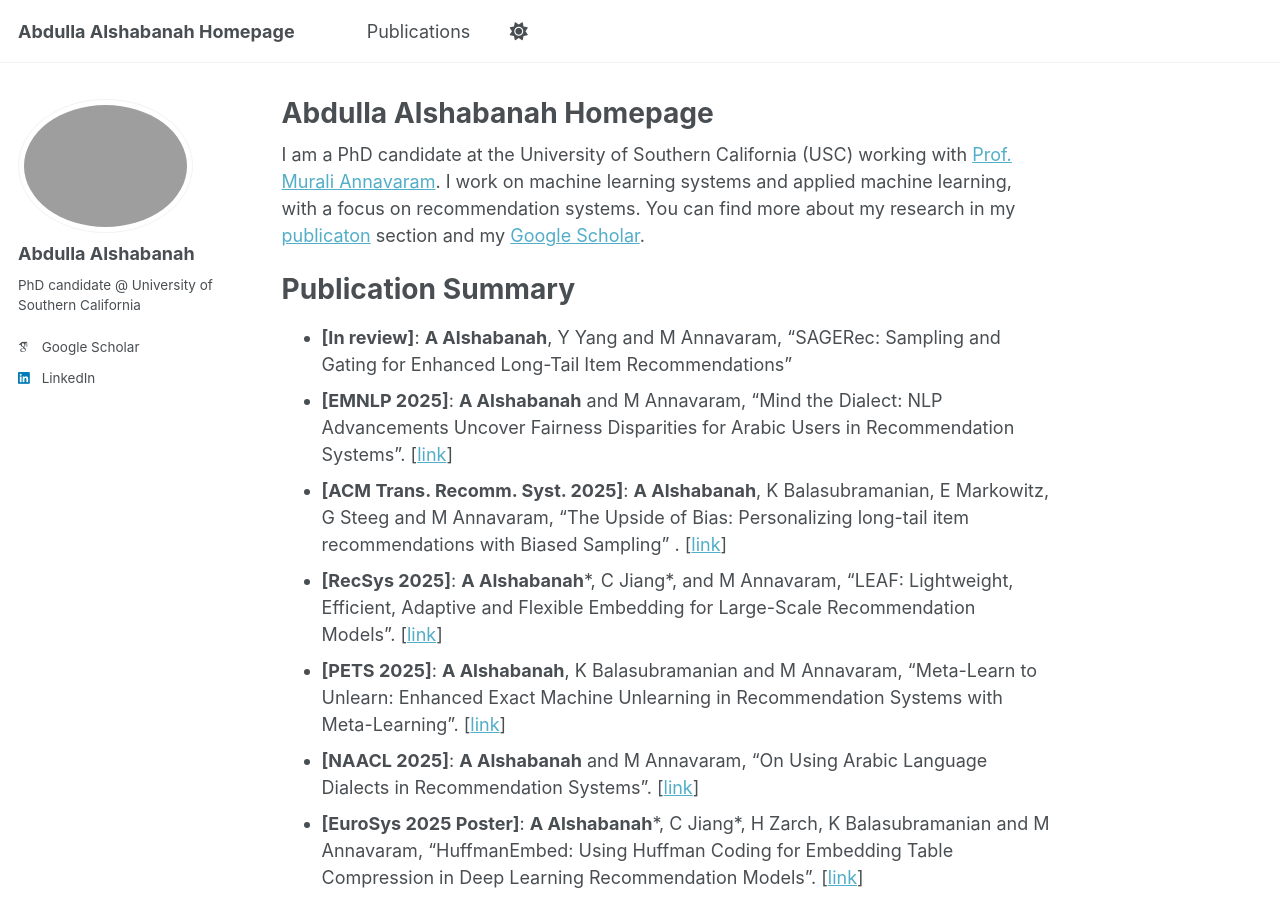
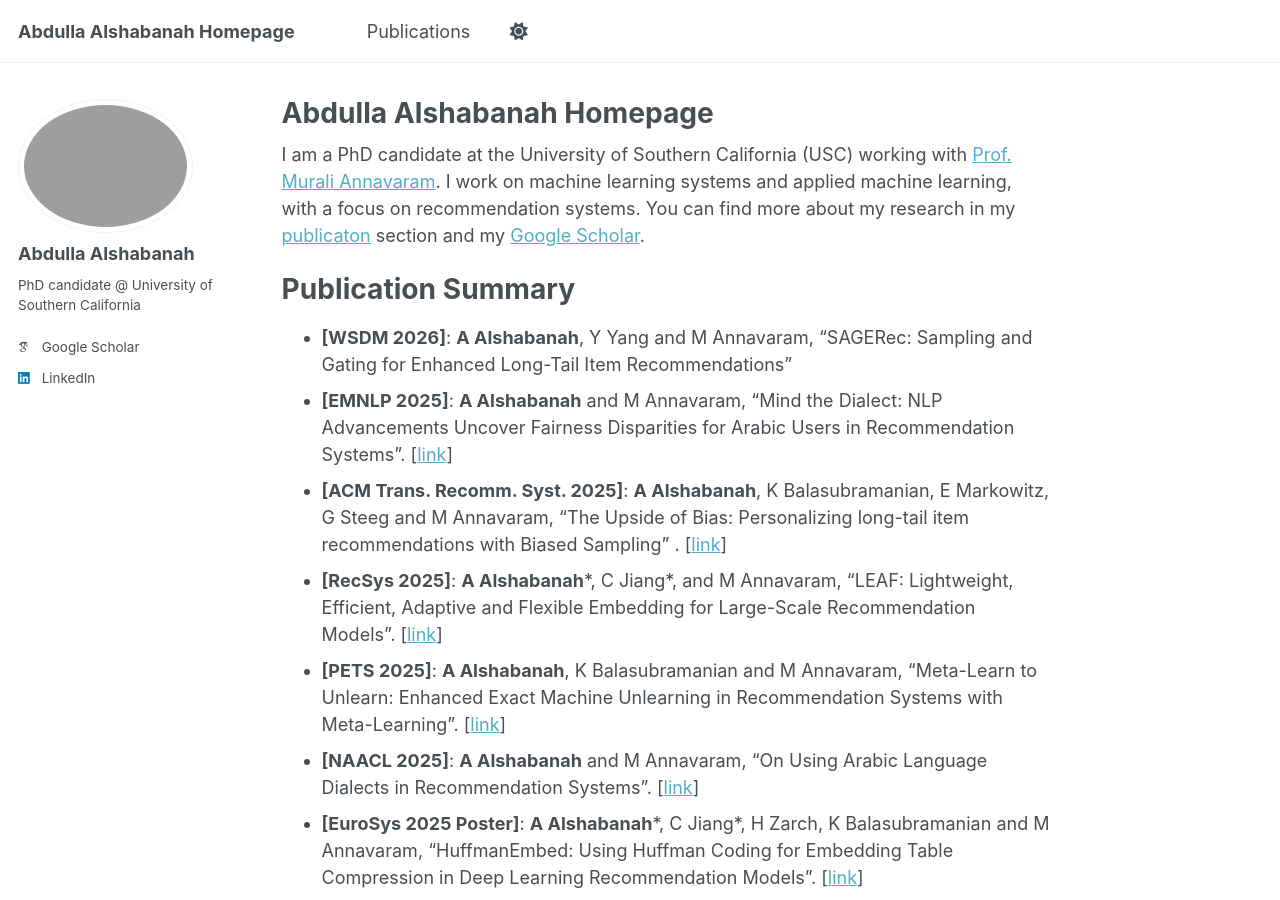
Before and after one commit to alshabae/alshabae.github.io, a Jekyll site: the page built from _pages/about.md, in a window 1280 px wide and 900 px high. Built offline with Jekyll 4.4.1, drawn with Linux system fonts in a browser that asks for light colours; some web fonts are replaced; a script that is not in the unit is left out.

Commit message:
Update about.md

```diff
--- a/_pages/about.md
+++ b/_pages/about.md
@@ -11,7 +11,7 @@ I am a PhD candidate at the University of Southern California (USC) working with
 
 # Publication Summary
 
-- **\[In review\]**: **A Alshabanah**, Y Yang and M Annavaram, “SAGERec: Sampling and Gating for Enhanced Long-Tail Item Recommendations”
+- **\[WSDM 2026\]**: **A Alshabanah**, Y Yang and M Annavaram, “SAGERec: Sampling and Gating for Enhanced Long-Tail Item Recommendations”
 - **\[EMNLP 2025\]**: **A Alshabanah** and M Annavaram, “Mind the Dialect: NLP Advancements Uncover Fairness Disparities for Arabic Users in Recommendation Systems”. \[[link]()\]
 - **\[ACM Trans. Recomm. Syst. 2025\]**: **A Alshabanah**, K Balasubramanian, E Markowitz, G Steeg and M Annavaram, “The Upside of Bias: Personalizing long-tail item recommendations with Biased Sampling” . \[[link]()\]
 - **\[RecSys 2025\]**: **A Alshabanah**\*, C Jiang*, and M Annavaram, “LEAF: Lightweight, Efficient, Adaptive and Flexible Embedding for Large-Scale Recommendation Models”. \[[link]()\]
```
